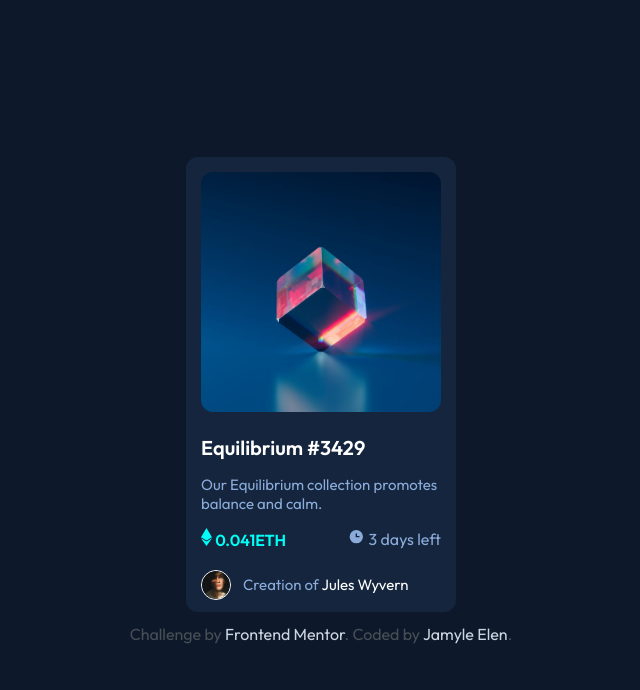
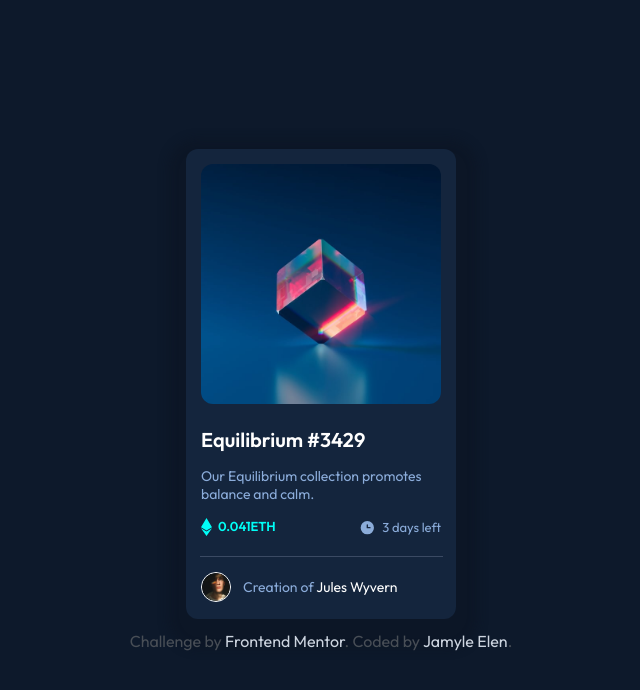
Before and after one commit to Jamyle-Elen/NFT-preview-card-component-FRONTEND-MENTOR, a plain HTML site: page index.html in a window 1280 px wide. Shown: the whole page, without its empty margins (319-959 px from the left). Drawn offline with Linux system fonts and the light colour scheme.

Commit message:
Algumas mudanças

```diff
--- a/index.html
+++ b/index.html
@@ -5,6 +5,7 @@
     <meta http-equiv="X-UA-Compatible" content="IE=edge">
     <meta name="viewport" content="width=device-width, initial-scale=1.0">
     <link rel="stylesheet" href="style.css">
+    <link rel="shortcut icon" href="favicon-32x32.png" type="image/x-icon">
     <title>NFT preview card component</title>
 </head>
 <body>
@@ -28,7 +29,7 @@
         </div>
         <!--<hr width="60px" style="background: hsl(215, 51%, 70%);">-->
         <!--<div class="linha"></div>-->
-        <hr width="230px">
+        <div class="linha"></div>
         <div class="avatar">
             <img src="image-avatar.png" width="30px" alt="Avatar">
             <p>Creation of <span>      Jules Wyvern</span></p>
--- a/style.css
+++ b/style.css
@@ -18,9 +18,12 @@ body {
 .all {
     background: hsl(216, 50%, 16%);
     width: 270px;
+    height: 470px;
     display: flex;
     flex-direction: column;
     border-radius: 12px;
+    /*box-shadow: 0 10px 20px rgba(0,0,0,0.5);*/
+    box-shadow: 2px 10px 10px 20px rgba(11, 20, 34, 0.5);
 }
 
 .img {
@@ -34,6 +37,12 @@ img {
     border-radius: 12px;
 }
 
+/*.img :hover {
+    background: hsl(178, 100%, 50%);
+    border: red solid;
+    cursor: pointer;
+}*/
+
 .info {
     padding: 15px;
 }
@@ -46,16 +55,21 @@ img {
     font-weight: 600;
 }
 
+.info h2 :hover {
+    color: hsl(178, 100%, 50%);
+    cursor: pointer;
+}
+
 .info p {
 /*    color: hsl(178, 100%, 50%); etherneum*/
     color: hsl(215, 51%, 70%);
-    font-size: 15px;
+    font-size: 14px;
 }
 
 .view {
     display: flex;
     justify-content: space-between;
-    padding: 0 15px 10px 15px;
+    padding: 0 15px 20px 15px;
     text-align: center;
     align-items: center;
 }
@@ -63,28 +77,44 @@ img {
 .view .ethereum {
     color: hsl(178, 100%, 50%);
     font-weight: 600;
+    font-size: 13px;
+    display: flex;
 }
 
 .view .days-left {
     text-align: center;
     color: hsl(215, 51%, 70%);
+    font-size: 13px;
+    display: flex;
+    text-align: center;
 }
 
-/*.linha {
-    border: hsl(215, 51%, 70%) solid 0.2px;
-    padding-left: 10px;
-}*/
+svg {
+    margin-right: 6px;
+}
 
-hr {
-    background: hsl(215, 51%, 70%);
-    height: 0.2px;
-    display: none;
+.linha {
+    width: 90%;
+    height: 1px;
+    border: 0px;
+    border-top: 1px solid hsl(217, 25%, 31%, 1);
+    background-color: #dddddd;
+    display: flex;
+    margin-left: 5%;
 }
+
+/*hr {
+    display: flex;
+	width: 30%;
+	text-align: center; /* Para o IE */
+	/*margin: 0 auto 0 0; /* Para navegadores standard */
+/*}*/
+
 
 .avatar {
     display: flex;
     align-items: center;
-    padding: 10px 15px 12px 15px;
+    padding: 15px 15px 12px 15px;
 }
 
 .avatar img {
@@ -95,11 +125,16 @@ hr {
 
 .avatar p {
     color: hsl(215, 51%, 70%);
-    font-size: 15px;
+    font-size: 14px;
 }
 
 .avatar span {
     color: hsl(0, 0%, 100%);
+}
+
+p span :hover {
+    color: hsl(178, 100%, 50%);
+    cursor: pointer;
 }
 
 .attribution {
```
